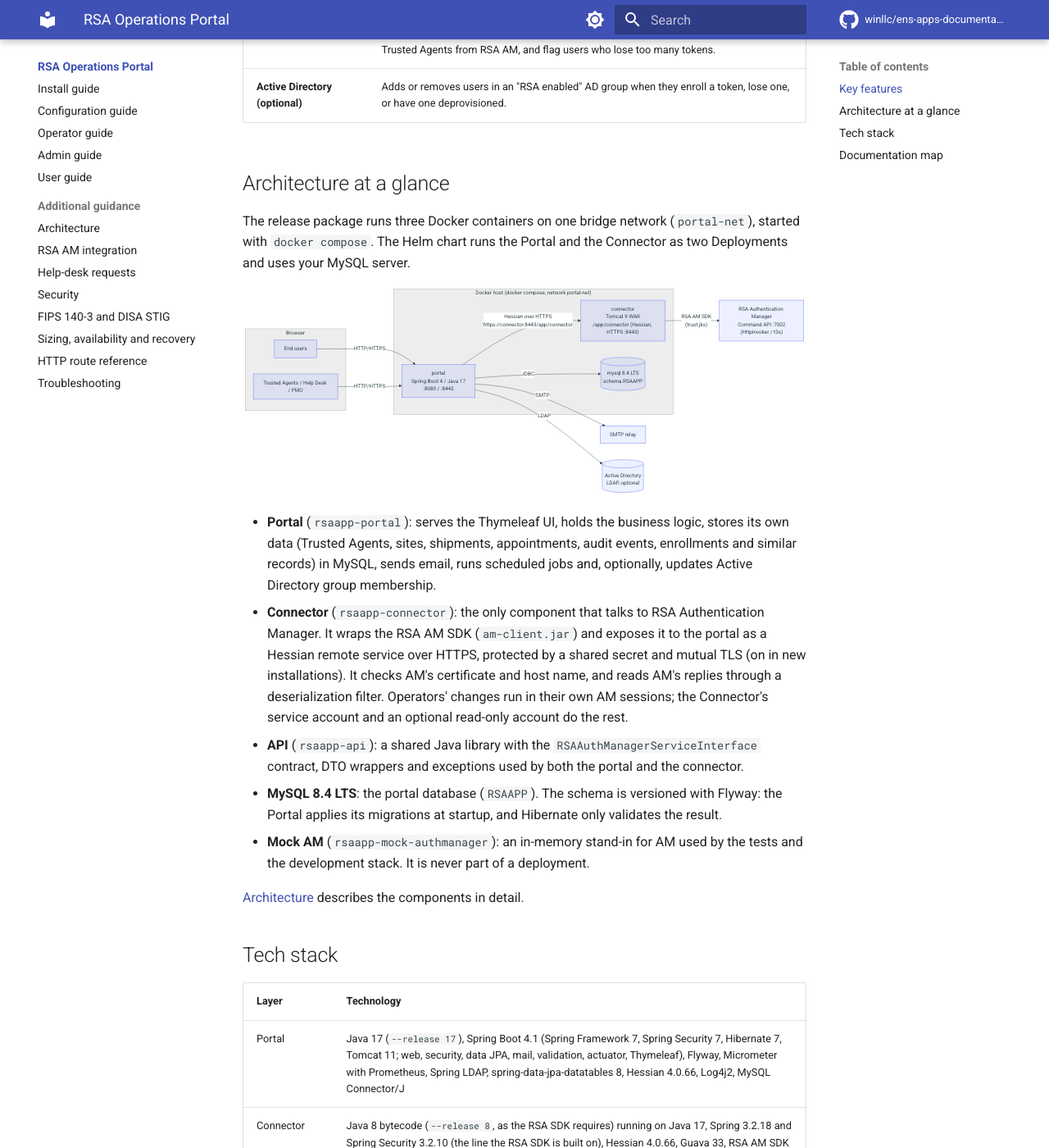
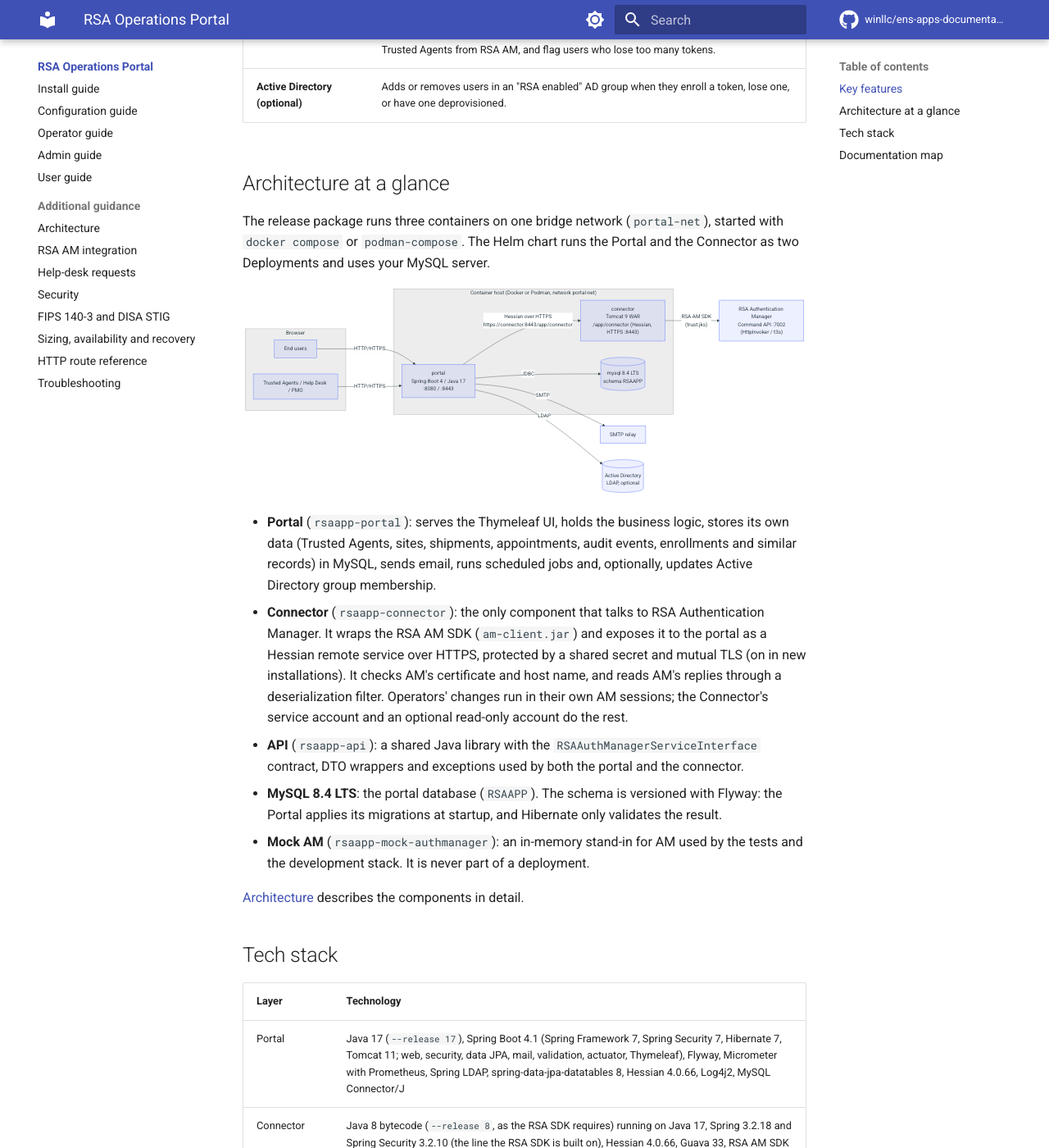
Before and after one commit to winllc/ens-apps-documentation, an MkDocs documentation site: the page built from docs/rsa-operations-portal/index.md, in a window 1280 px wide and 1400 px high, scrolled down 1204 px. Shown: the whole window at 82% size. Built offline with MkDocs 1.6.1 and Material for MkDocs 9.7.7, drawn with Linux system fonts in a browser that asks for light colours; comment, search, counter and statistics services are not loaded; some of the changed text lies outside the part shown.

Commit message:
RSA: published ports, Podman and the license in configuration and overview
Co-Authored-By: Claude Opus 5.5 <noreply@anthropic.com>
Claude-Session: https://claude.ai/code/session_01R2Q6XtDB8DfVmiejzJGwBh

````diff
--- a/docs/rsa-operations-portal/index.md
+++ b/docs/rsa-operations-portal/index.md
@@ -21,7 +21,7 @@ The **RSA Operations Portal** is a web application that simplifies the day-to-da
 
 ## Architecture at a glance
 
-The release package runs three Docker containers on one bridge network (`portal-net`), started with `docker compose`. The Helm chart runs the Portal and the Connector as two Deployments and uses your MySQL server.
+The release package runs three containers on one bridge network (`portal-net`), started with `docker compose` or `podman-compose`. The Helm chart runs the Portal and the Connector as two Deployments and uses your MySQL server.
 
 ```mermaid
 flowchart LR
@@ -30,7 +30,7 @@ flowchart LR
         TA[Trusted Agents / Help Desk / PMO]
     end
 
-    subgraph Host["Docker host (docker compose, network portal-net)"]
+    subgraph Host["Container host (Docker or Podman, network portal-net)"]
         P["portal<br/>Spring Boot 4 / Java 17<br/>:8080 / :8443"]
         C["connector<br/>Tomcat 9 WAR<br/>/app/connector (Hessian, HTTPS :8443)"]
         DB[("mysql 8.4 LTS<br/>schema RSAAPP")]
@@ -66,7 +66,7 @@ flowchart LR
 | Container images | Built on Red Hat UBI 9 (`ubi9/ubi`), with Java 17 (`java-17-openjdk-headless`) from the UBI repositories |
 | Front end | Bootstrap 4, jQuery 3 and jQuery UI, DataTables 1.x, Font Awesome, appointment-picker |
 | Database | MySQL 8.4 LTS (in the release package; your own server with Helm) |
-| Delivery | Container images `ghcr.io/winllc/rsa-operations-portal` and `ghcr.io/winllc/rsa-operations-portal-connector`, in a signed release package (Docker Compose) and a Helm chart |
+| Delivery | Container images `ghcr.io/winllc/rsa-operations-portal` and `ghcr.io/winllc/rsa-operations-portal-connector`, in a signed release package (Docker Compose or Podman) and a Helm chart |
 
 ## Documentation map
 
````
Also changed, not shown: docs/rsa-operations-portal/configuration.md (+2 -2 lines).
